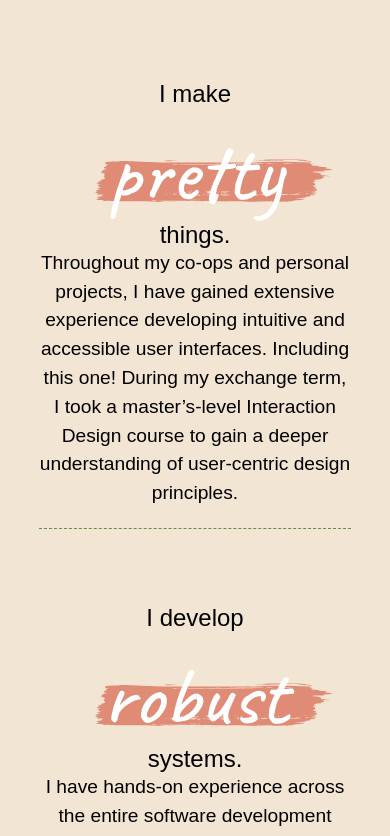
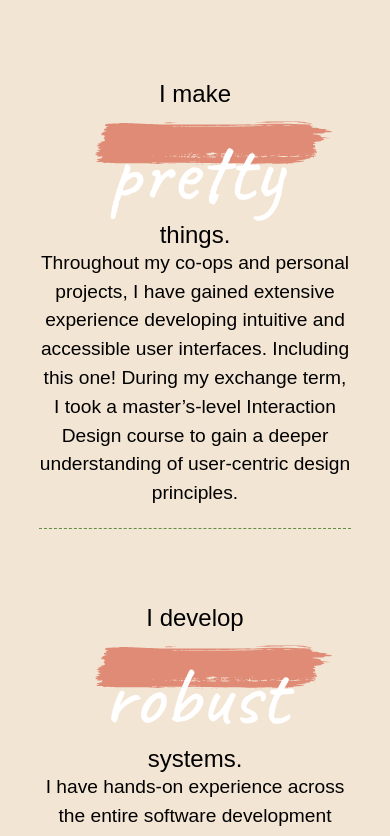
Before and after one commit to albertjlay/personal-website-v2, a React (Create React App) app: page / in a window 390 px wide. Shown: the part 1286-2122 px from the top of the page. Built offline with nearby package versions, Linux system fonts and the light colour scheme; the HTML template or start-up script is replaced by a standard one.

Commit message:
Tweak styles

```diff
--- a/src/style.scss
+++ b/src/style.scss
@@ -142,9 +142,11 @@ section {
           display: inline-block;
           h3 {
             top: 0px;
-          }
-          &::before {
-            top: 0px;
+            .accent-text {
+              &::before {
+                top: 30%;
+              }
+            }
           }
         }
         .about-content-text {
```
